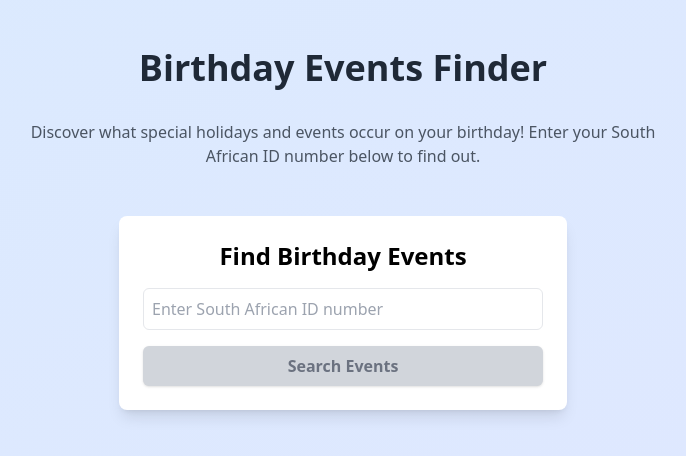
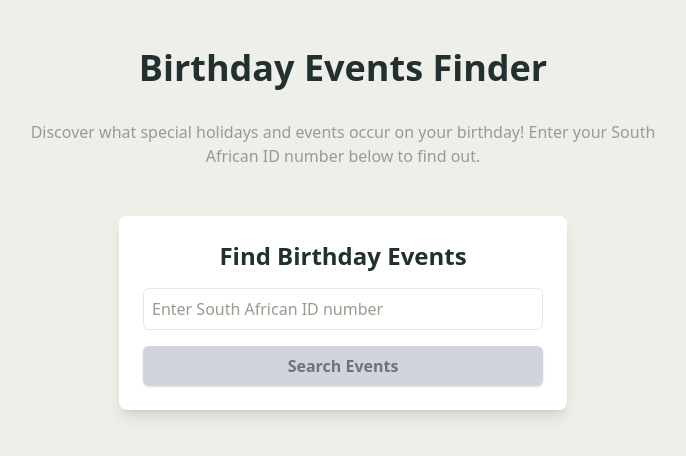
Before and after one commit to HencoHougaard/dev-assignment, a Nuxt app: page / in a window 1280 px wide. Shown: the top 456 px of the page, without its empty margins (297-983 px from the left). Built offline with nearby package versions, Linux system fonts and the light colour scheme.

Commit message:
update styling

```diff
--- a/app.vue
+++ b/app.vue
@@ -3,10 +3,10 @@ import SearchId from './components/SearchId.vue'
 </script>
 
 <template>
-    <div class="min-h-screen bg-gradient-to-br from-blue-100 to-indigo-100 py-12">
+    <div class="min-h-screen bg-accent py-12">
         <div class="container mx-auto px-4">
-            <h1 class="text-4xl font-bold text-center text-gray-800 mb-8">Birthday Events Finder</h1>
-            <p class="text-center text-gray-600 mb-12 max-w-2xl mx-auto">
+            <h1 class="text-4xl font-bold text-center text-primary mb-8">Birthday Events Finder</h1>
+            <p class="text-center text-secondary mb-12 max-w-2xl mx-auto">
                 Discover what special holidays and events occur on your birthday! Enter your South African ID number below to find out.
             </p>
             <SearchId />
--- a/assets/main.css
+++ b/assets/main.css
@@ -1,3 +1,18 @@
 @tailwind base;
 @tailwind components;
 @tailwind utilities;
+
+@layer base {
+    body {
+        @apply text-primary;
+    }
+
+    h1, h2, h3, h4, h5, h6 {
+        @apply text-primary;
+    }
+}
+
+/* Default text color for paragraphs and general text */
+p, span, div {
+    @apply text-primary;
+}
--- a/components/SearchId.vue
+++ b/components/SearchId.vue
@@ -29,7 +29,7 @@ const handleSearch = async () => {
 
 <template>
   <div class="max-w-md mx-auto p-6 bg-white rounded-lg shadow-lg">
-    <h2 class="text-2xl text-center font-bold mb-4">Find Birthday Events</h2>
+    <h2 class="text-2xl text-center text-primary font-bold mb-4">Find Birthday Events</h2>
     <div class="space-y-4">
       <div class="relative">
         <input
@@ -39,12 +39,12 @@ const handleSearch = async () => {
           placeholder="Enter South African ID number"
           maxlength="13"
           :class="[
-            'w-full p-2 border rounded-md focus:outline-none focus:ring-2 focus:ring-blue-500 transition-all duration-300',
+            'w-full p-2 border rounded-md focus:outline-none focus:ring-2 focus:ring-primary transition-all duration-300 text-primary placeholder-secondary',
             inputShake ? 'animate-shake' : ''
           ]"
         />
         <label v-if="idNumber"
-          class="absolute text-gray-500 text-sm bg-white px-1 transition-all duration-300 pointer-events-none"
+          class="absolute text-secondary text-sm bg-white px-1 transition-all duration-300 pointer-events-none"
           :class="[
             idNumber ?
               'top-0 left-2 transform -translate-y-1/2 scale-90' :
@@ -54,7 +54,7 @@ const handleSearch = async () => {
           South African ID Number
         </label>
         <div
-          class="absolute bottom-0 left-0 h-0.5 bg-blue-500 transition-all duration-300"
+          class="absolute bottom-0 left-0 h-0.5 bg-primary transition-all duration-300"
           :style="{ width: `${(idNumber.length / 13) * 100}%` }"
         ></div>
       </div>
--- a/components/UserInfo.vue
+++ b/components/UserInfo.vue
@@ -8,20 +8,20 @@ const { getUser, getHolidays, isLoading } = storeToRefs(userStore)
 
 <template>
   <div v-if="getUser" class="space-y-6">
-    <div class="p-4 bg-gray-50 rounded-md animate-slide-in">
+    <div class="p-4 bg-accent rounded-md animate-slide-in">
       <h3 class="text-lg font-semibold mb-3">ID Information:</h3>
       <div class="grid grid-cols-2 gap-2">
         <div>
-          <div class="text-gray-600 animate-fade-in" :style="{ animationDelay: '100ms' }">
+          <div class="text-secondary animate-fade-in" :style="{ animationDelay: '100ms' }">
             ID Number:
           </div>
-          <div class="text-gray-600 animate-fade-in" :style="{ animationDelay: '100ms' }">
+          <div class="text-secondary animate-fade-in" :style="{ animationDelay: '100ms' }">
             Birth Date:
           </div>
-          <div class="text-gray-600 animate-fade-in" :style="{ animationDelay: '100ms' }">
+          <div class="text-secondary animate-fade-in" :style="{ animationDelay: '100ms' }">
             Gender:
           </div>
-          <div class="text-gray-600 animate-fade-in" :style="{ animationDelay: '100ms' }">
+          <div class="text-secondary animate-fade-in" :style="{ animationDelay: '100ms' }">
             Citizenship:
           </div>
         </div>
@@ -43,30 +43,35 @@ const { getUser, getHolidays, isLoading } = storeToRefs(userStore)
     </div>
 
     <div v-if="isLoading" class="text-center p-4">
-      <div class="animate-pulse">Loading holidays...</div>
+      <div class="animate-pulse text-secondary">Loading holidays...</div>
     </div>
 
     <template v-else>
-      <div v-if="getHolidays?.length" class="p-4 bg-gray-50 rounded-md animate-slide-in">
+      <div v-if="getHolidays?.length" class="p-4 bg-accent rounded-md animate-slide-in">
         <h3 class="text-lg font-semibold mb-3">Birthday Holidays:</h3>
         <ul class="space-y-4">
           <li v-for="holiday in getHolidays" :key="holiday.name"
               class="animate-fade-in bg-white p-3 rounded shadow-sm">
-            <h4 class="font-medium text-blue-600">{{ holiday.name }}</h4>
-            <p class="text-sm text-gray-600 mt-1">{{ holiday.description }}</p>
-            <span class="inline-block mt-2 text-xs bg-blue-100 text-blue-800 px-2 py-1 rounded">
+            <h4 class="font-medium text-primary">{{ holiday.name }}</h4>
+            <p class="text-sm text-secondary mt-1">{{ holiday.description }}</p>
+            <div class="flex gap-2">
+              <span class="inline-block mt-2 text-xs bg-accent text-primary px-2 py-1 rounded">
               {{ holiday.type }}
             </span>
+            <span class="inline-block mt-2 text-xs bg-accent text-primary px-2 py-1 rounded">
+              {{ holiday.date }}
+            </span>
+            </div>
           </li>
         </ul>
       </div>
-      <div v-else-if="getUser" class="p-4 bg-gray-50 rounded-md animate-slide-in">
+      <div v-else-if="getUser" class="p-4 bg-accent rounded-md animate-slide-in">
         <h3 class="text-lg font-semibold mb-3">Birthday Holidays:</h3>
-        <p class="text-gray-600 animate-fade-in">No holidays found for this birth date</p>
+        <p class="text-secondary animate-fade-in">No holidays found for this birth date</p>
       </div>
     </template>
 
-    <div v-if="getUser.searchCount" class="text-sm text-gray-600 animate-fade-in text-center">
+    <div v-if="getUser.searchCount" class="text-sm text-secondary animate-fade-in text-center">
       This ID has been searched {{ getUser.searchCount }} {{ getUser.searchCount === 1 ? 'time' : 'times' }}
     </div>
   </div>
--- a/components/elements/Button.vue
+++ b/components/elements/Button.vue
@@ -13,7 +13,7 @@ defineProps({
             'px-4 py-2 font-semibold rounded-md shadow transition-all duration-300 focus:outline-none focus:ring-2 focus:ring-opacity-50',
             disabled ?
                 'bg-gray-300 text-gray-500 cursor-not-allowed hover:bg-gray-300' :
-                'bg-blue-500 text-white hover:bg-blue-600 focus:ring-blue-500'
+                'bg-primary text-accent hover:bg-secondary hover:text-primary focus:ring-primary'
         ]"
         :disabled="disabled"
     >
--- a/tailwind.config.ts
+++ b/tailwind.config.ts
@@ -10,7 +10,11 @@ module.exports = {
     ],
     theme: {
         extend: {
-
+            colors: {
+                primary: '#223030',
+                secondary: '#959D90',
+                accent: '#EFEFE9',
+            }
         }
     }
 }
```
